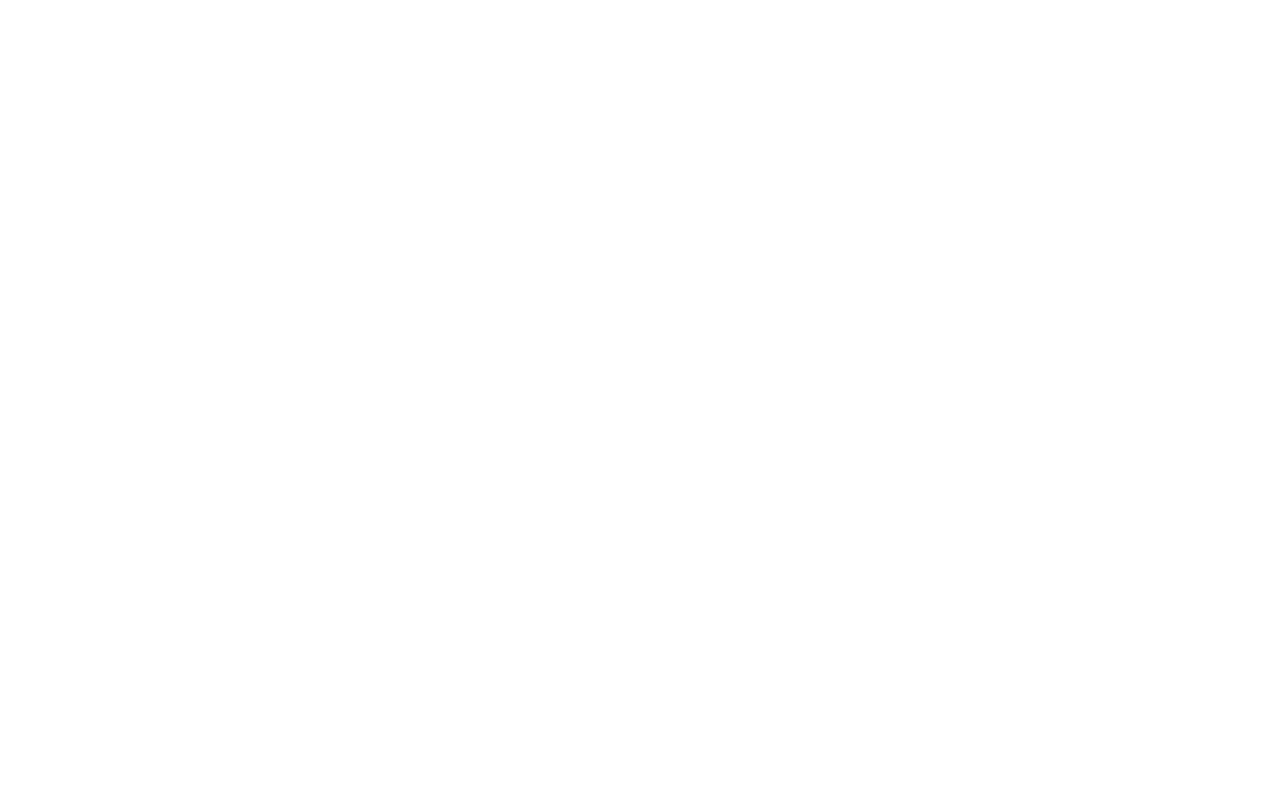
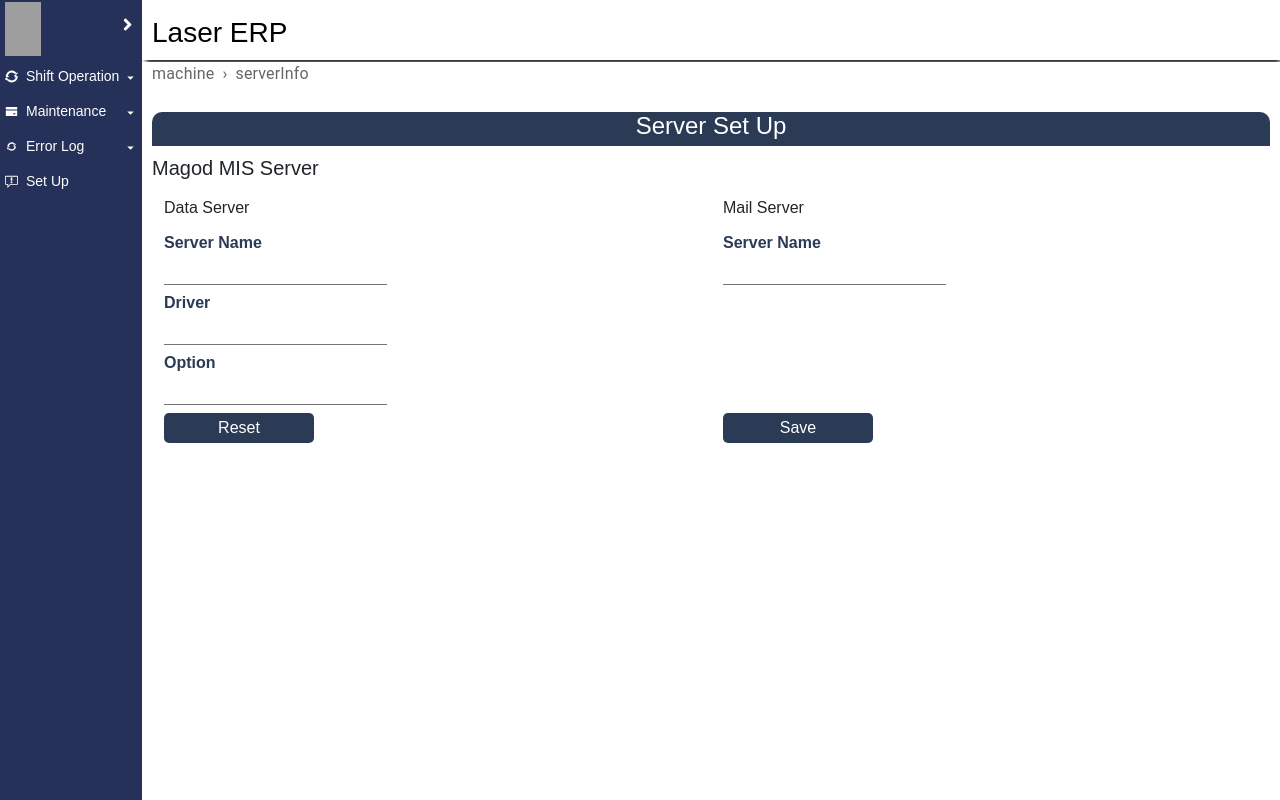
Before and after one commit to akash-ahana/magod-machine-frontend, a React (Create React App) app: page /machine/serverInfo in a window 1280 px wide. Before the commit this address had no page. Built offline with nearby package versions, Linux system fonts and the light colour scheme; grey boxes are pictures that could not be loaded; the HTML template or start-up script is replaced by a standard one.

Commit message:
Server Info

```diff
--- a/src/App.js
+++ b/src/App.js
@@ -5,6 +5,7 @@
 import Login from "./pages/Auth/Login";
 import Home from "./pages/Home";
 import MachineOperator from "./pages/ShiftOperation/MachineOperator";
+import ServerInfo from "./pages/ServerInfo/ServerInfo";
 
 function App() {
   return (
@@ -17,6 +18,7 @@
           <Route path="/machine" element={<Parentroute />}>
 
           <Route path="/machine/machineOperator" element={<MachineOperator/>}/>
+          <Route path="/machine/serverInfo" element={<ServerInfo/>}/>
 
           </Route>
         </Route>
--- a/src/components/SidebarData.js
+++ b/src/components/SidebarData.js
@@ -144,7 +144,14 @@
     title: "Set Up",
     // path: "/production/reports",
     icon: <MdReport />,
-    icon:<GoReport/>
+    icon:<GoReport/>,
+    subNav:[
+      {
+        title: "Server Info",
+        path: "/machine/serverInfo",
+        icon:<GoReport/>
+      }
+    ]
   },
   // {
   //   title: "Fabrication",
--- /dev/null
+++ b/src/pages/ServerInfo/Form.js
@@ -0,0 +1,25 @@
+import React from 'react'
+import { Button, Modal } from 'react-bootstrap'
+
+export default function Form() {
+  return (
+    <div>
+      <Modal>
+        <Modal.Header closeButton>
+          <Modal.Title>Magod Unit Accounts</Modal.Title>
+        </Modal.Header>
+        <Modal.Body>
+            <p>Confirm : Do you wish to Post the voucher</p>
+        </Modal.Body>
+        <Modal.Footer>
+        <Button variant="primary" type='submit' >
+            Yes
+          </Button>
+          <Button variant="secondary">
+            No
+          </Button>
+        </Modal.Footer>
+      </Modal>
+    </div>
+  )
+}
--- /dev/null
+++ b/src/pages/ServerInfo/ServerInfo.js
@@ -0,0 +1,86 @@
+import React from 'react'
+import Form from './Form'
+
+export default function ServerInfo() {
+  return (
+    <div>
+     <div className="col-md-12">
+        <div className="">
+          <h4 className="title">Server Set Up</h4>
+        </div>
+      </div>
+
+      <div style={{ marginTop: "10px" }} className="col-md-3 col-sm-12">
+          <h5 className="mt-2">Magod MIS Server</h5>
+      </div>
+      <div className="row col-md-12">
+
+        <div className="col-md-6">
+
+            <div style={{ marginTop: "10px" }} className="col-md-3 col-sm-12">
+                <h6 className="mt-2">Data Server</h6>
+            </div>
+
+           <div className="col-md-5">
+                <label className="form-label">Server Name</label>
+                <input className="in-field" style={{marginTop:'-7px'}}/>
+            </div>
+
+            <div className="col-md-5">
+                <label className="form-label">Driver</label>
+                <input className="in-field" style={{marginTop:'-7px'}}/>
+            </div>
+
+            <div className="col-md-5">
+                <label className="form-label">Option</label>
+                <input className="in-field" style={{marginTop:'-7px'}}/>
+            </div>
+
+            <div className="row mt-1">
+                <button className="button-style mt-2 group-button"
+                    style={{ width: "150px"}}>
+                    Reset
+                </button>
+            </div>
+        </div>
+
+        <div className="col-md-6">
+
+            <div style={{ marginTop: "10px" }} className="col-md-3 col-sm-12">
+                <h6 className="mt-2">Mail Server</h6>
+            </div>
+
+            <div className="col-md-5" style={{marginBottom:'120px'}}>
+                <label className="form-label">Server Name</label>
+                <input className="in-field" style={{marginTop:'-7px'}}/>
+            </div>
+
+            <div className="mt-1">
+                <button className="button-style mt-2 group-button"
+                    style={{ width: "150px", marginTop:'200px'}}>
+                        Save
+                </button>
+            </div>
+        </div>
+
+        {/* <div className="d-flex">
+            <div className="mt-1">
+                <button className="button-style mt-2 group-button"
+                    style={{ width: "150px"}}>
+                    Reset
+                </button>
+            </div>
+
+            <div className="mt-1" style={{marginLeft:'445px'}}>
+                <button className="button-style mt-2 group-button"
+                    style={{ width: "150px"}}>
+                        Save
+                </button>
+            </div>
+        </div> */}
+
+      </div>
+
+    </div>
+  )
+}
```
